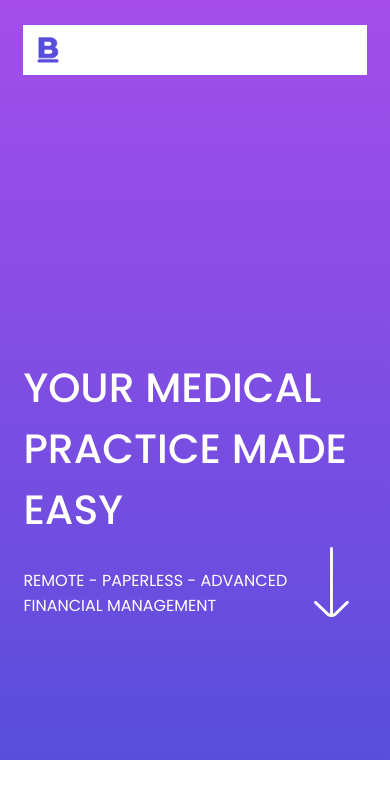
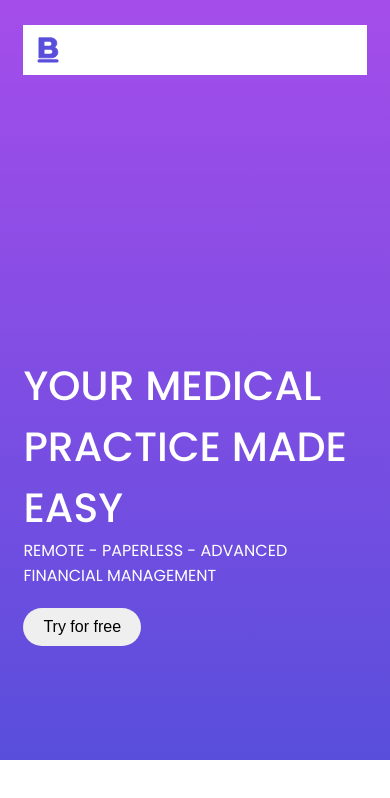
Before and after one commit to Lovethrech/BLOOM-Chel, a Vue app: page / in a window 390 px wide. Shown: the top 798 px of the page. Built offline with nearby package versions, Linux system fonts and the light colour scheme; some icons are missing.

Commit message:
...working on home-hero-main-desc component.

```diff
--- a/src/components/home/hero/HomeHeroMainDescParagraphMainCtn.vue
+++ b/src/components/home/hero/HomeHeroMainDescParagraphMainCtn.vue
@@ -1,12 +1,14 @@
 <script setup>
 import HomeHeroMainDescParagraph from './HomeHeroMainDescParagraph.vue';
 import HomeHeroMainDescParagraphArrow from './HomeHeroMainDescParagraphArrow.vue';
+import TryFreeBtn from "@/components/TryFreeBtn.vue";
 </script>
 
 <template>
     <div class="home-hero-main-desc-paragraph-main-ctn-main-ctn">
         <HomeHeroMainDescParagraph></HomeHeroMainDescParagraph>
-        <HomeHeroMainDescParagraphArrow></HomeHeroMainDescParagraphArrow>
+        <HomeHeroMainDescParagraphArrow class="home-hero-main-desc-paragraph-main-ctn-main-ctn-paragraph-arrow"></HomeHeroMainDescParagraphArrow>
+        <TryFreeBtn class="home-hero-main-desc-paragraph-main-ctn-main-ctn-try-free"></TryFreeBtn>
     </div>
 </template>
 
@@ -17,4 +19,20 @@ import HomeHeroMainDescParagraphArrow from './HomeHeroMainDescParagraphArrow.vue
     flex-direction: row;
     justify-content: space-between;
 }
+.home-hero-main-desc-paragraph-main-ctn-main-ctn-try-free{
+    display:none;
+}
+
+@media screen and (max-width: 850px) {
+    .home-hero-main-desc-paragraph-main-ctn-main-ctn{
+        flex-direction: column;
+        gap:20px;
+    }
+    .home-hero-main-desc-paragraph-main-ctn-main-ctn-paragraph-arrow{
+        display: none;
+    }
+    .home-hero-main-desc-paragraph-main-ctn-main-ctn-try-free{
+        display:block;
+    }
+}
 </style>
```
